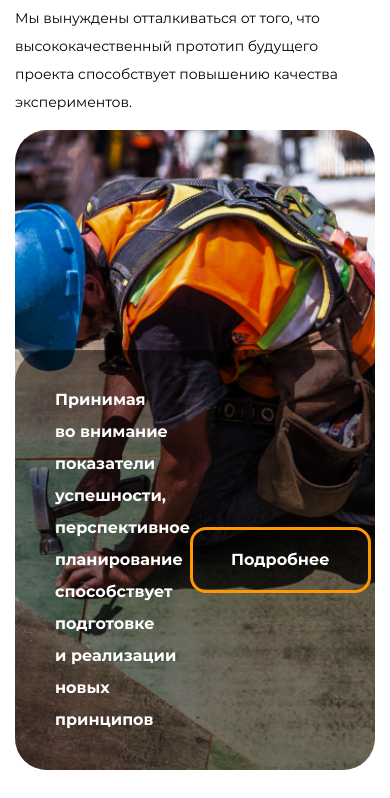
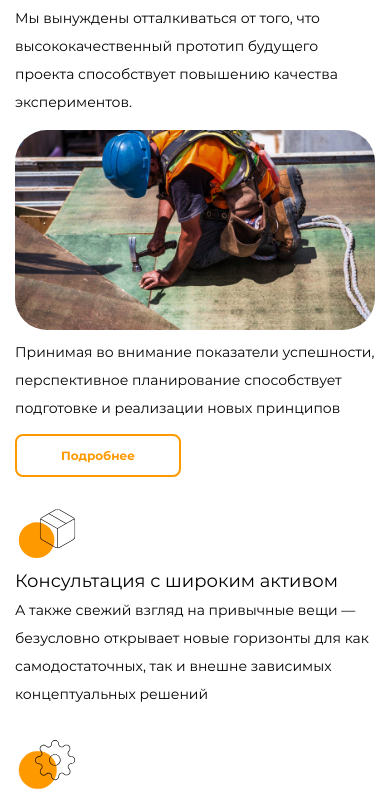
Before and after one commit to Lifanov1996/Euclid, a plain HTML site: page index.html in a window 390 px wide. Shown: the part 960-1758 px from the top of the page. Drawn offline with Linux system fonts and the light colour scheme.

Commit message:
Added adaptiw 320px

```diff
--- a/css/media.css
+++ b/css/media.css
@@ -128,10 +128,12 @@
   }
 
   .left__img {
+    position: relative;
     min-height: 640px;
   }
 
   .left__block {
+    bottom: 0;
     flex-direction: row;
   }
 
@@ -348,6 +350,65 @@
     margin-bottom: 14px;
   }
 
+  .left__img {
+    min-height: 200px;
+    margin-bottom: 8px;
+  }
+
+  .left__block {
+    align-items:flex-start;
+    padding: 0;
+    min-height: auto;
+    flex-direction: column;
+    background: none;
+    position: static;
+  }
+
+  .left__descr {
+    max-width: none;
+    margin-right: 0;
+    margin-bottom: 12px;
+    font-weight: 400;
+    font-size: 14px;
+    line-height: 28px;
+    color: var(--base-color);
+  }
+
+  .left__btn {
+    font-size: 12px;
+    line-height: 15px;
+    color: #FF9900;
+    padding: 12px 44px;
+    border: 2px solid #FF9900;
+    border-radius: 8px;
+    align-items: flex-start;
+  }
+
+  .right__item {
+    border: none;
+    flex-direction: column;
+    padding: 0;
+  }
+
+  .right__svg {
+    width: 64px;
+    height: 49px;
+    margin-right: 0;
+    margin-bottom: 12px;
+  }
+
+  .right__title {
+    font-weight: 500;
+    font-size: 18px;
+    line-height: 22px;
+    margin-bottom: 4px;
+  }
+
+  .right__descr {
+    font-size: 14px;
+    line-height: 28px;
+  }
+
 
   /*  work  */
   .work__list {
--- a/css/style.css
+++ b/css/style.css
@@ -285,10 +285,12 @@ a {
 
 .us__left {
   width: 50%;
+  position: relative;
   margin-right: 32px;
 }
 
 .left__img {
+  position: absolute;
   width: 100%;
   min-height: 100%;
   background-image: url(/img/us-left.jpg);
@@ -301,6 +303,8 @@ a {
 
 .left__block {
   align-items: center;
+  position: absolute;
+  bottom: 0;
   width: 100%;
   min-height: 196px;
   padding: 50px;
--- a/index.html
+++ b/index.html
@@ -98,7 +98,7 @@
         </div>
         <div class="us__bottom flex">
           <div class="left us__left">
-            <div class="left__img flex">
+            <div class="left__img"></div>
             <div class="left__block flex">
               <p class="left__descr">
                   Принимая во&nbsp;внимание показатели успешности, перспективное планирование способствует подготовке и&nbsp;реализации новых принципов
@@ -107,7 +107,6 @@
                 <a href="#" class="left__btn">
                   Подробнее
                 </a>
-                </div>
               </div>
             </div>
           </div>
```
Lines whose indentation alone changed are shown as unchanged.
